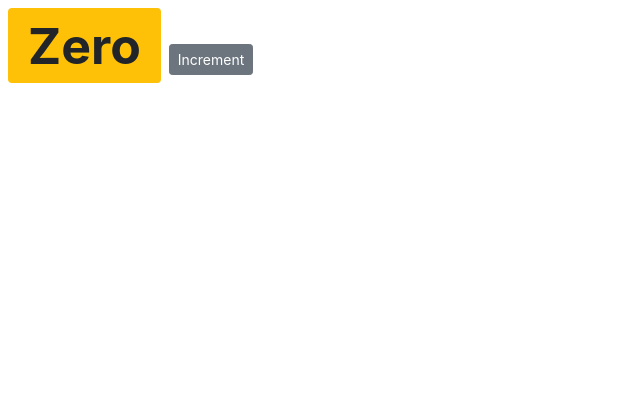
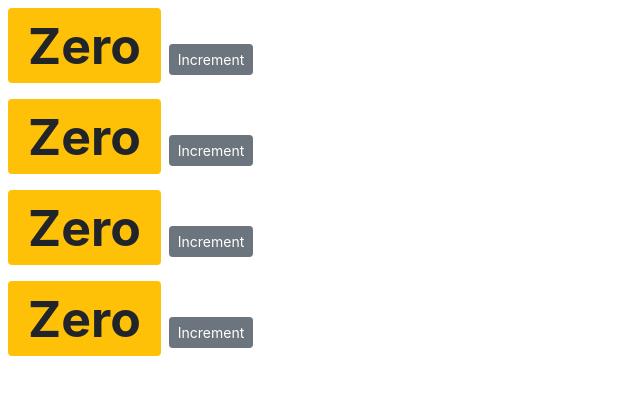
Before and after one commit to tasnuvaleeya/counter-app, a React (Create React App) app: page / in a window 1280 px wide. Shown: the top 394 px of the page, without its empty margins (0-640 px from the left). Built offline with nearby package versions, Linux system fonts and the light colour scheme.

Commit message:
composing components

```diff
--- a/src/components/counter.jsx
+++ b/src/components/counter.jsx
@@ -9,28 +9,24 @@
        fontWeight: "bold",
   }
 
-  handleIncrement = (product) => {
+  handleIncrement = product => {
     console.log(product);
-
-    // console.log("Increment Clicked!", this);
-
     this.setState({ count: this.state.count + 1 });
   };
 
   render() {
     return (
       <div>
-        <span style={this.styles} className={this.getBadgeClasses()}>
+        <span style={this.styles}
+        className={this.getBadgeClasses()}>
           {this.formatCount()}
         </span>
         <button
-          onClick={() => this.handleIncrement(product)}
+          onClick={ (product) => this.handleIncrement(product) }
           className="btn btn-secondary btn-sm"
         >
           Increment
         </button>
-        {/* {this.state.tags.length === 0 && "Please create a new tag!"}
-        {this.renderTags()} */}
       </div>
     );
   }
--- /dev/null
+++ b/src/components/counters.jsx
@@ -0,0 +1,23 @@
+import React, { Component } from 'react';
+import Counter from "./counter";
+
+class Counters extends Component {
+    state = {
+        counters: [
+            {id:1, value:0},
+            {id:2, value:0},
+            {id:3, value:0},
+            {id:4, value:0},
+        ]
+     }
+    render() {
+        return (
+            <div>
+                {this.state.counters.map(counter => <Counter key={counter.id}/>)}
+            </div>
+
+         );
+    }
+}
+
+export default Counters;
--- a/src/index.js
+++ b/src/index.js
@@ -4,11 +4,11 @@
 import App from './App';
 import * as serviceWorker from './serviceWorker';
 import 'bootstrap/dist/css/bootstrap.css';
-import Counter from './components/counter';
+import Counters from './components/counters.jsx';
 
 ReactDOM.render(
   <React.StrictMode>
-    <Counter />
+    <Counters />
   </React.StrictMode>,
   document.getElementById('root')
 );
```
